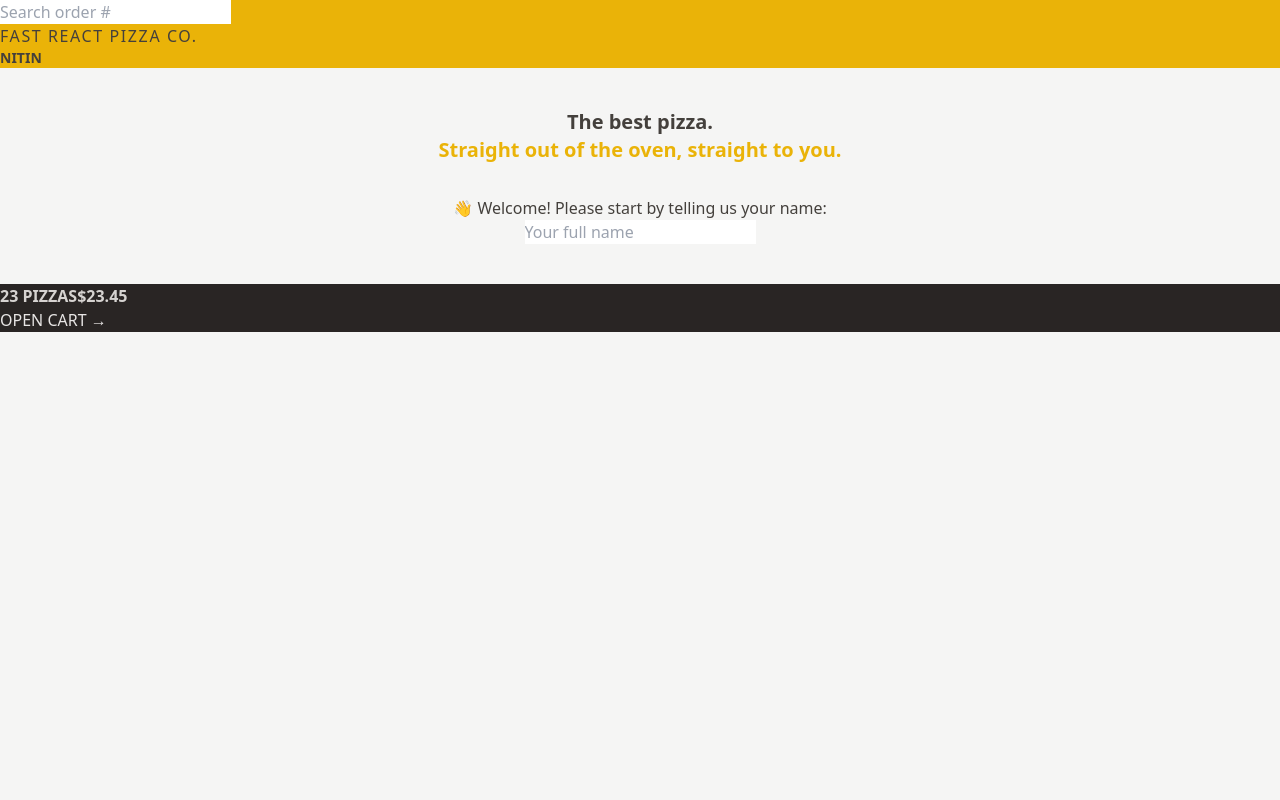
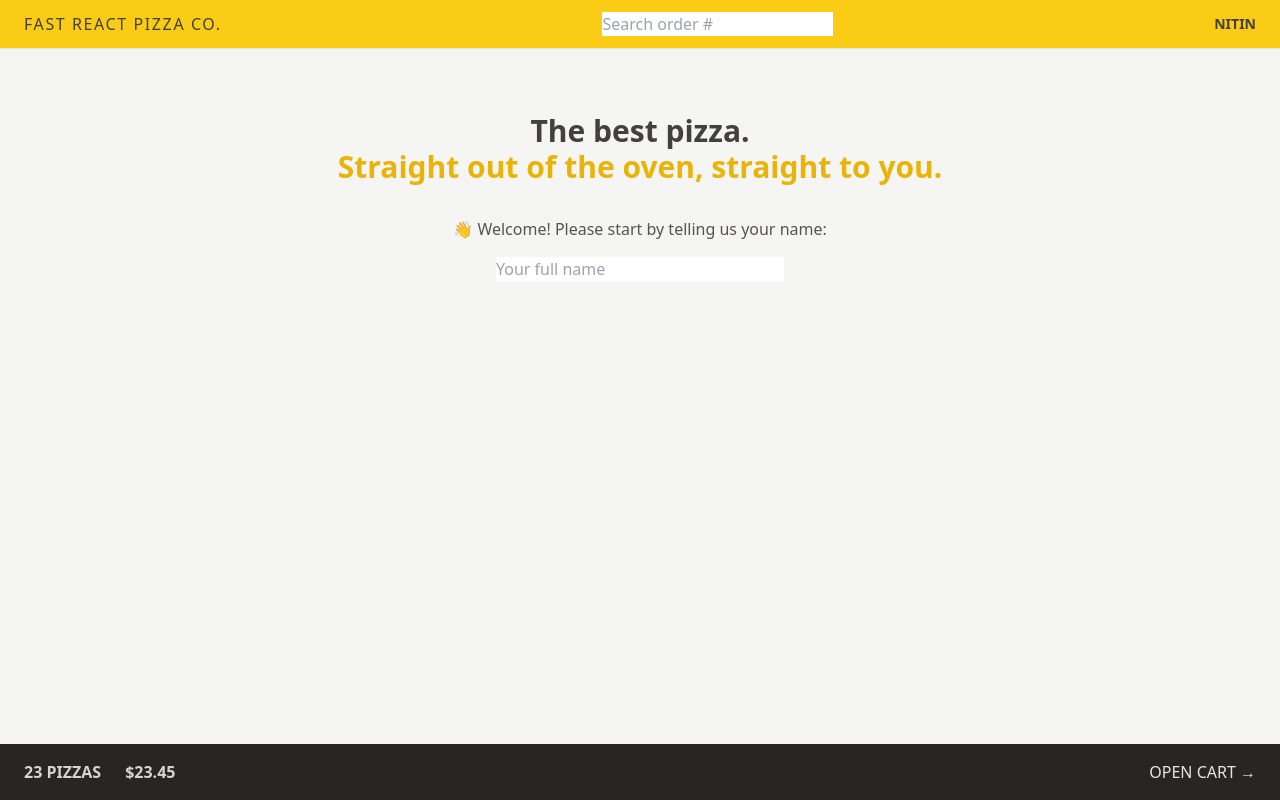
Before and after one commit to CodingStreak12/fast-react-pizza, a React (Vite) app: page / in a window 1280 px wide. Built offline with nearby package versions, Linux system fonts and the light colour scheme.

Commit message:
Completed styling main tag of the website created some grids and flexes. Next is form designing

```diff
--- a/src/features/cart/Cart.jsx
+++ b/src/features/cart/Cart.jsx
@@ -29,7 +29,12 @@ function Cart() {
 
   return (
     <div>
-      <Link to="/menu">&larr; Back to menu</Link>
+      <Link
+        to="/menu"
+        className="text-sm text-blue-500 hover:text-blue-600 hover:underline"
+      >
+        &larr; Back to menu
+      </Link>
 
       <h2>Your cart, %NAME%</h2>
 
--- a/src/features/cart/CartOverview.jsx
+++ b/src/features/cart/CartOverview.jsx
@@ -2,8 +2,8 @@ import { Link } from "react-router-dom";
 
 function CartOverview() {
   return (
-    <div className="bg-stone-800 uppercase text-stone-200">
-      <p className="font-semibold text-stone-300">
+    <div className="flex items-center justify-between bg-stone-800 p-4 text-sm uppercase text-stone-200 sm:px-6 md:text-base ">
+      <p className="space-x-4 font-semibold text-stone-300 sm:space-x-6">
         <span>23 pizzas</span>
         <span>$23.45</span>
       </p>
--- a/src/features/order/CreateOrder.jsx
+++ b/src/features/order/CreateOrder.jsx
@@ -4,7 +4,7 @@ import { Form, redirect, useActionData, useNavigation } from "react-router-dom";
 // https://uibakery.io/regex-library/phone-number
 const isValidPhone = (str) =>
   /^\+?\d{1,4}?[-.\s]?\(?\d{1,3}?\)?[-.\s]?\d{1,4}[-.\s]?\d{1,4}[-.\s]?\d{1,9}$/.test(
-    str
+    str,
   );
 
 const fakeCart = [
@@ -76,7 +76,10 @@ function CreateOrder() {
 
         <div>
           <input type="hidden" name="cart" value={JSON.stringify(cart)} />
-          <button disabled={isSubmitting}>
+          <button
+            disabled={isSubmitting}
+            className=" inline-block rounded-full bg-yellow-400 px-4 py-3 font-semibold uppercase tracking-wide text-stone-800 transition-colors duration-300 hover:bg-yellow-300 focus:bg-yellow-300 focus:outline-none focus:ring focus:ring-yellow-300 focus:ring-offset-2 disabled:cursor-not-allowed"
+          >
             {isSubmitting ? "Placing Order" : "Order now"}
           </button>
         </div>
--- a/src/features/user/CreateUser.jsx
+++ b/src/features/user/CreateUser.jsx
@@ -1,7 +1,7 @@
-import { useState } from 'react';
+import { useState } from "react";
 
 function CreateUser() {
-  const [username, setUsername] = useState('');
+  const [username, setUsername] = useState("");
 
   function handleSubmit(e) {
     e.preventDefault();
@@ -9,16 +9,19 @@ function CreateUser() {
 
   return (
     <form onSubmit={handleSubmit}>
-      <p>👋 Welcome! Please start by telling us your name:</p>
+      <p className="mb-4 text-sm text-stone-600 md:text-base">
+        👋 Welcome! Please start by telling us your name:
+      </p>
 
       <input
         type="text"
         placeholder="Your full name"
         value={username}
         onChange={(e) => setUsername(e.target.value)}
+        className="w-72"
       />
 
-      {username !== '' && (
+      {username !== "" && (
         <div>
           <button>Start ordering</button>
         </div>
--- a/src/features/user/Username.jsx
+++ b/src/features/user/Username.jsx
@@ -1,5 +1,5 @@
 function Username() {
-  return <div className="text-sm font-semibold">Nitin</div>;
+  return <div className="hidden text-sm font-semibold md:block">Nitin</div>;
 }
 
 export default Username;
--- a/src/ui/AppLayout.jsx
+++ b/src/ui/AppLayout.jsx
@@ -7,14 +7,14 @@ function AppLayout() {
   const navigation = useNavigation();
   const isLoading = navigation.state === "loading";
   return (
-    <div className="layout">
+    <div className="grid h-screen grid-rows-[auto_1fr_auto]">
       {isLoading && <Loader />}
       <Header />
-
-      <main>
-        <Outlet />
-      </main>
-
+      <div className="overflow-scroll">
+        <main className="mx-auto max-w-3xl">
+          <Outlet />
+        </main>
+      </div>
       <CartOverview />
     </div>
   );
--- a/src/ui/Header.jsx
+++ b/src/ui/Header.jsx
@@ -4,11 +4,11 @@ import SearchOrder from "../features/order/SearchOrder";
 
 function Header() {
   return (
-    <header className="bg-yellow-500 uppercase">
-      <SearchOrder />
+    <header className="flex items-center justify-between border-b border-stone-200 bg-yellow-400 px-4 py-3 uppercase sm:px-6">
       <Link to="/" className="tracking-widest">
         Fast React Pizza co.
       </Link>
+      <SearchOrder />
       <Username />
     </header>
   );
--- a/src/ui/Home.jsx
+++ b/src/ui/Home.jsx
@@ -1,8 +1,8 @@
 import CreateUser from "../features/user/CreateUser";
 function Home() {
   return (
-    <div className="my-10 text-center">
-      <h1 className="mb-8 text-xl font-semibold ">
+    <div className="my-10 px-4 text-center sm:my-16">
+      <h1 className="mb-8 text-xl font-semibold md:text-3xl">
         The best pizza.
         <br />
         <span className="text-yellow-500">
```
Also changed, not shown: src/index.css (+23 -7 lines).
